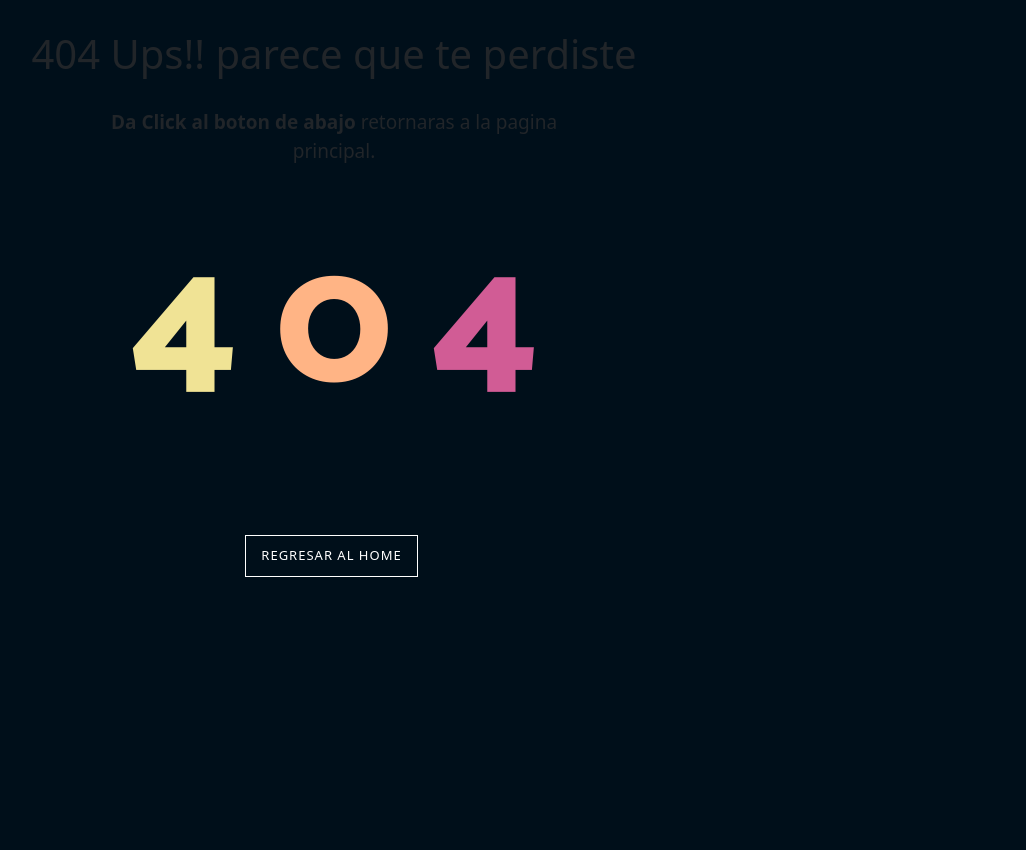
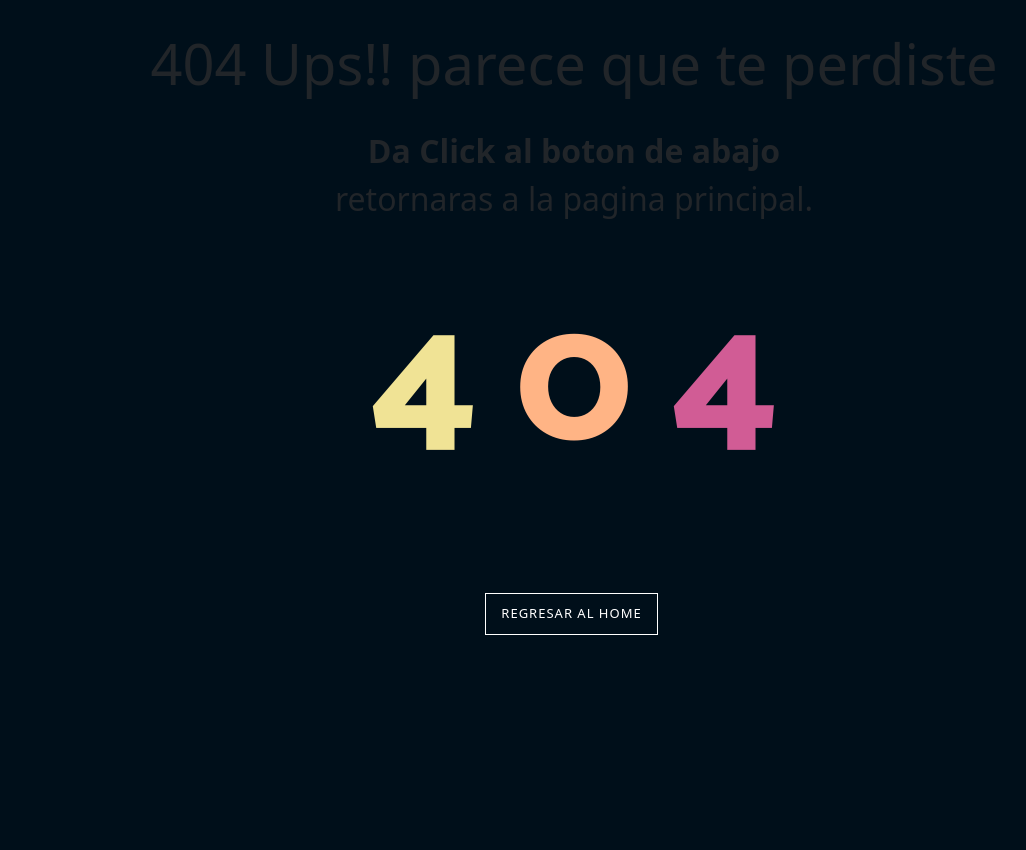
Before and after one commit to kyoxd1/SEMIGA, a Django app: template SEMIG/questionsRules/templates/questionsRules/pagError.html in a window 1280 px wide. Shown: the whole page, without its empty margins (66-1092 px from the left). Run offline with Django 4.2, Linux system fonts and the light colour scheme; the template is opened without the code that fills it, so the values that code supplies are empty; parts of the project's set-up code (start-up, migrations or seed data) failed here and were passed over.

Commit message:
resolved

```diff
--- a/SEMIG/questionsRules/static/questionsRules/not_found.css
+++ b/SEMIG/questionsRules/static/questionsRules/not_found.css
@@ -113,11 +113,12 @@ html, button, input, select, textarea {
 h1 {
   text-align: center;
   margin: 30px 15px;
+  font-size: 2rem;
 }
 .zoom-area {
   max-width: 490px;
   margin: 30px auto 30px;
-  font-size: 19px;
+  font-size: 1rem;
   text-align: center;
 }
 .link-container {
@@ -128,7 +129,7 @@ body {
     background: hsl(204, 100%, 5%);
     overflow-x: hidden;
     overflow-y: hidden;
-    width: 100vh;
+    width: 100%;
     height: 100%;
     display: flex;
     flex-direction: column;
@@ -166,10 +167,27 @@ a.more-link:hover{
   .error-container{
     font-size: 140px;
   }
+
+  h1{
+    font-size: 2.5rem;
+  }
+
+  .zoom-area {
+    font-size: 1.5rem;
+  }
 }
 
 @media screen and (min-width: 1024px){
   .error-container{
     font-size: 180px;
   }
+
+  h1{
+    font-size: 3.5rem;
+  }
+
+  .zoom-area {
+    font-size: 2rem;
+  }
+
 }
--- a/SEMIG/questionsRules/static/questionsRules/rules_gorgojo.css
+++ b/SEMIG/questionsRules/static/questionsRules/rules_gorgojo.css
@@ -1,5 +1,6 @@
 form{
     display: flex;
+    flex-direction: column;
     justify-content: center;
     align-content: center;
 }
```
Also changed, not shown: SEMIG/questionsRules/views.py (+19 -10 lines).
